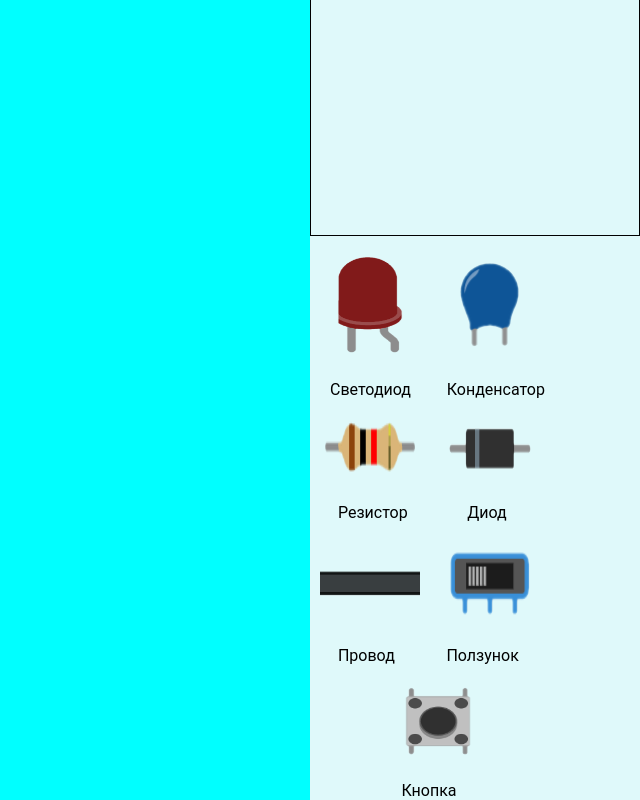
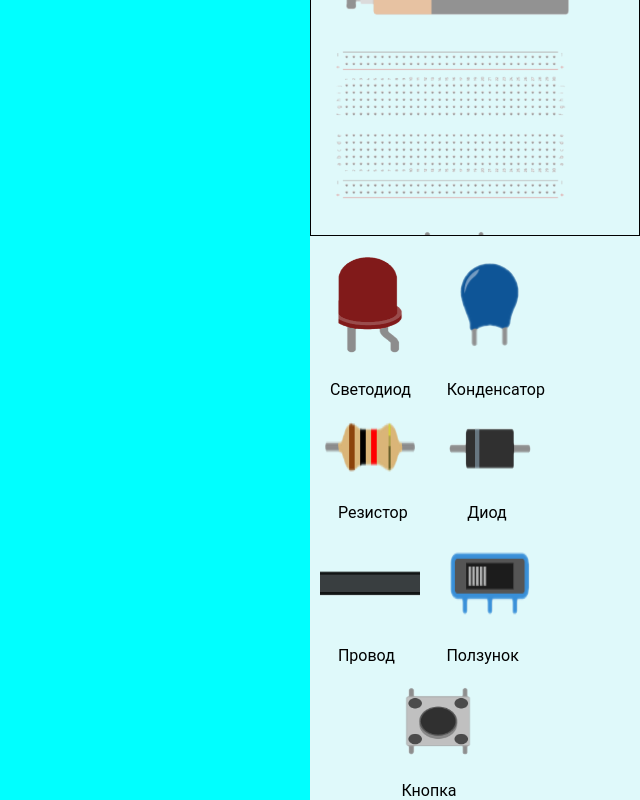
Before and after one commit to adden00/iotLab_front, an Angular app: page / in a window 1280 px wide. Shown: the part 582-1382 px from the top of the page, without its empty margins (640-1280 px from the left). Built offline with nearby package versions, Linux system fonts and the light colour scheme.

Commit message:
Update list components

```diff
--- a/src/app/library/library.component.html
+++ b/src/app/library/library.component.html
@@ -22,10 +22,9 @@
 
     </div>
 
-<!--    <div class="wrapper">
+<div class="wrapper">
     <div class="elements">
       <ul class="list_components">
-
         <li class="component" DRAGGABLE="true">
           <img class="big_component" src="assets/images/components_library/esp8266.png" alt="esp" >
         </li>
@@ -36,28 +35,26 @@
           <img src="assets/images/components_library/layout_board.png" alt="board" class="big_component">
         </li>
         <li class="component">
-          <img src="assets/images/components_library/button.png" alt="button" class="small_component">
+          <img src="assets/images/components_library/button.png" alt="button" class="fourthRow">
         </li>
         <li class="component">
-          <img src="assets/images/components_library/condey.png" alt="condey" class="small_component">
+          <img src="assets/images/components_library/condey.png" alt="condey" class="firstRow">
         </li>
         <li class="component">
-          <img src="assets/images/components_library/diode.png" alt="diode" class="small_component">
+          <img class="firstRow" src="assets/images/components_library/led.png" alt="led">
         </li>
         <li class="component">
-          <img src="assets/images/components_library/polzunok.png" alt="polzunok" class="small_component">
+          <img src="assets/images/components_library/diode.png" alt="diode" class="secondRow">
         </li>
         <li class="component">
-          <img class="small_component" src="assets/images/components_library/led.png" alt="led">
+          <img src="assets/images/components_library/polzunok.png" alt="polzunok" class="thirdRow">
         </li>
         <li class="component">
-          <img src="assets/images/components_library/resistor.png" alt="resistor" class="small_component">
+          <img src="assets/images/components_library/resistor.png" alt="resistor" class="secondRow">
         </li>
-
       </ul>
     </div>
   </div>
--->
 
 </div>
 </div>
```
